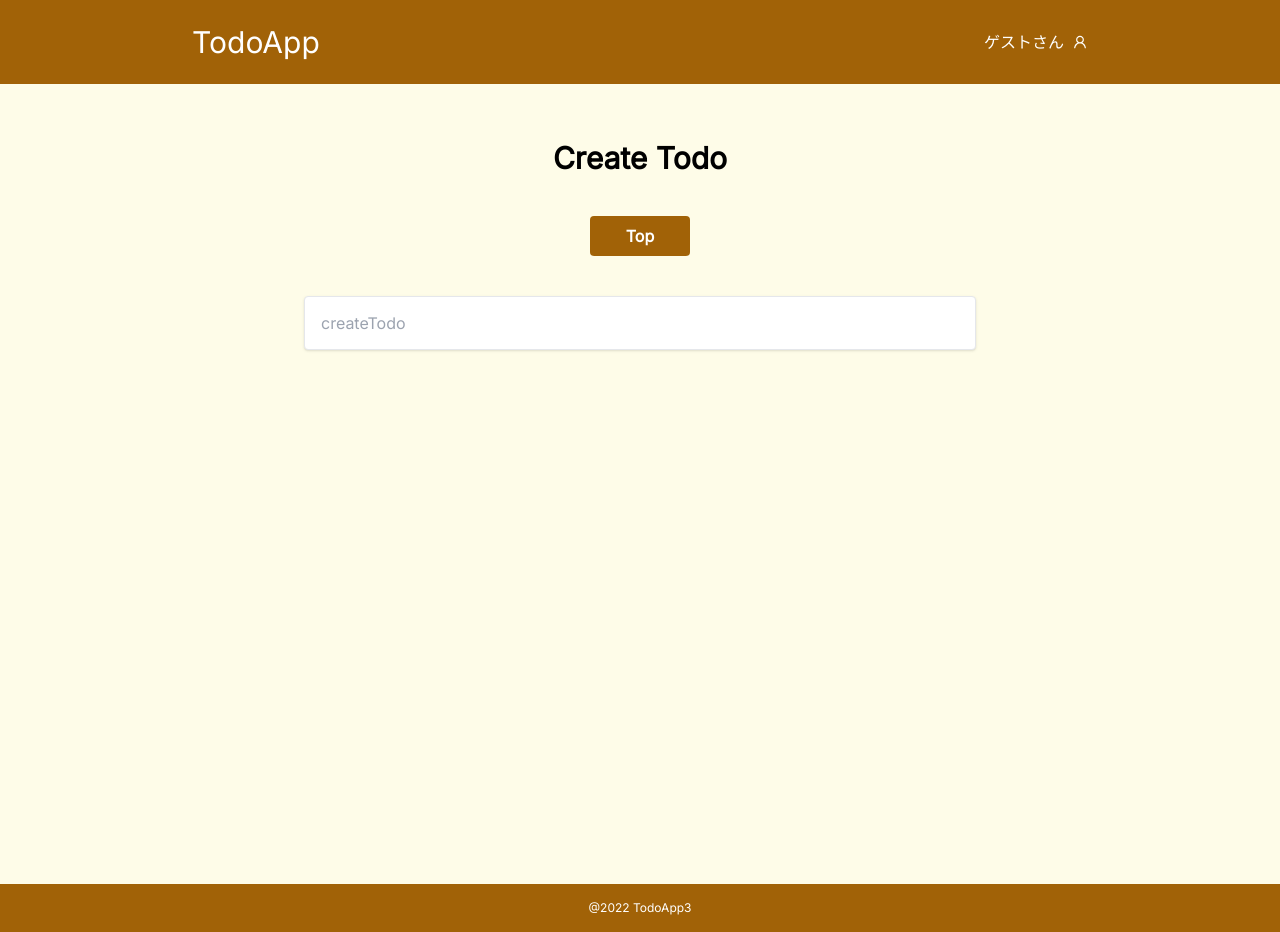
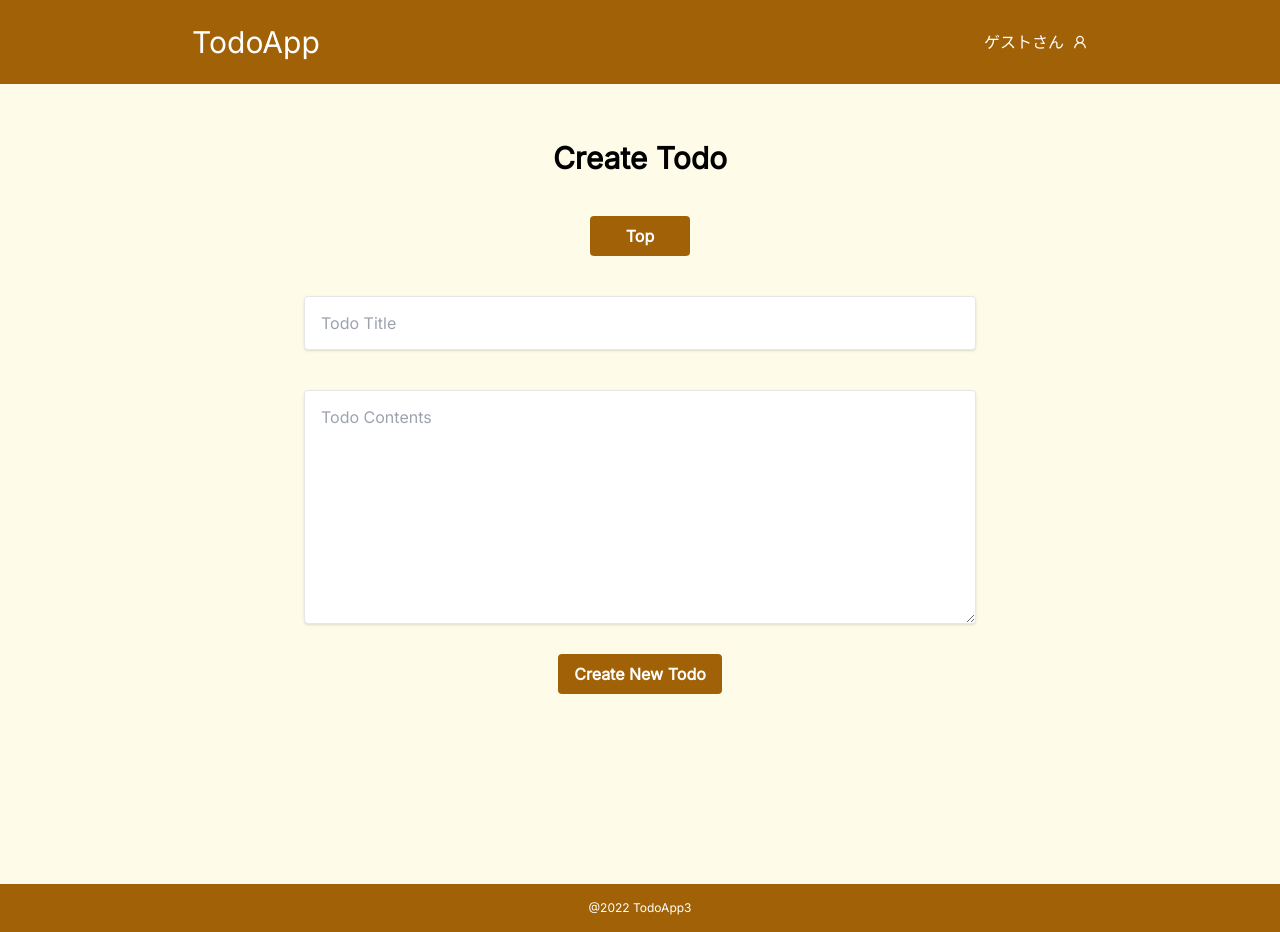
Before and after one commit to shinsaku-web/todoApp3, a React (Vite) app: page / in a window 1280 px wide. Both pictures are taken after a click on the button "Create". Built offline with nearby package versions, Linux system fonts and the light colour scheme; no server answers.

Commit message:
create処理が動く状態まで

```diff
--- a/src/components/atoms/InputForm.tsx
+++ b/src/components/atoms/InputForm.tsx
@@ -1,15 +1,19 @@
-interface Props {
-  placeholder: string;
-  onChange: () => void;
-}
+type Props = JSX.IntrinsicElements["input"];
 
-export const InputForm = ({ placeholder, onChange }: Props) => {
+export const InputForm = ({
+  placeholder,
+  value,
+  onChange,
+  onKeyDown,
+}: Props) => {
   return (
     <input
       type="text"
       className="shadow appearance-none border rounded w-full p-4 text-gray-700 leading-tight focus:outline-none focus:shadow-outline"
       placeholder={placeholder}
+      value={value}
       onChange={onChange}
+      onKeyDown={onKeyDown}
     />
   );
 };
--- a/src/components/templates/TodoCreateTemplate.tsx
+++ b/src/components/templates/TodoCreateTemplate.tsx
@@ -1,18 +1,52 @@
+import { useState } from "react";
 import { useNavigate } from "react-router-dom";
+import { SERVER_BASE_PATH } from "../../constants/constants";
+import { TodoType } from "../../types/TodoType";
 import { Button } from "../atoms/Button";
 import { Heading } from "../atoms/Heading";
 import { InputForm } from "../atoms/InputForm";
 
 export const TodoCreateTemplate = () => {
+  const [todo, setTodo] = useState<Omit<TodoType, "id">>({
+    title: "",
+    contents: "",
+    user: 1,
+  });
   const navigate = useNavigate();
 
   const navigateToTop = () => {
     navigate("/");
   };
+  const handleChangeTitle = (newTitle: string) => {
+    setTodo((prev) => ({
+      ...prev,
+      title: newTitle,
+    }));
+  };
+  const handleChangeContents = (newContents: string) => {
+    setTodo((prev) => ({
+      ...prev,
+      contents: newContents,
+    }));
+  };
+  const handleSubmit = async () => {
+    try {
+      const response = await fetch(SERVER_BASE_PATH + "/todos", {
+        method: "POST",
+        headers: {
+          "Content-Type": "application/json",
+        },
+        body: JSON.stringify(todo),
+      });
+      if (!response.ok) {
+        throw new Error("エラー発生");
+      }
+      navigate("/");
+    } catch (error) {
+      console.error(error);
+    }
+  };
 
-  const handleOnChange = () => {
-    console.log("change");
-  };
   return (
     <>
       <Heading label="Create Todo" />
@@ -20,7 +54,21 @@ export const TodoCreateTemplate = () => {
         <Button label="Top" onClick={navigateToTop} />
       </div>
       <div className="mt-10">
-        <InputForm placeholder="createTodo" onChange={handleOnChange} />
+        <InputForm
+          placeholder="Todo Title"
+          onChange={(e) => handleChangeTitle(e.currentTarget.value)}
+        />
+      </div>
+      <div className="mt-10">
+        <textarea
+          className="shadow appearance-none border rounded w-full p-4 text-gray-700 leading-tight focus:outline-none focus:shadow-outline"
+          onChange={(e) => handleChangeContents(e.currentTarget.value)}
+          placeholder="Todo Contents"
+          rows={10}
+        ></textarea>
+      </div>
+      <div className="flex items-center mt-6 justify-around">
+        <Button label="Create New Todo" onClick={handleSubmit} />
       </div>
     </>
   );
--- a/src/components/templates/TodoListTemplate.tsx
+++ b/src/components/templates/TodoListTemplate.tsx
@@ -22,7 +22,9 @@ export const TodoListTemplate = () => {
       <div className="pt-10">
         <InputForm
           placeholder="search todo"
+          value="search value"
           onChange={() => console.log("aaa")}
+          onKeyDown={() => console.log("bbb")}
         />
       </div>
       <ul className="space-y-4 pt-10">
```
